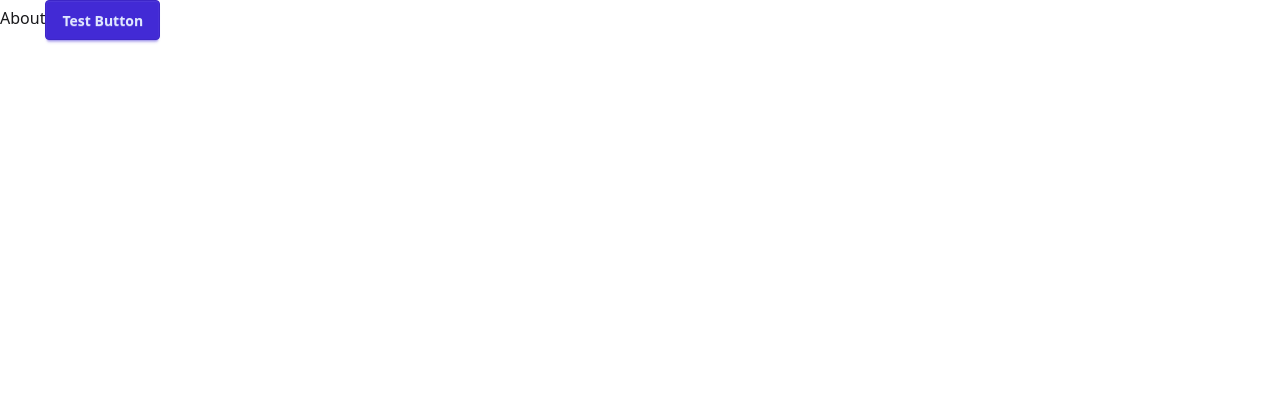
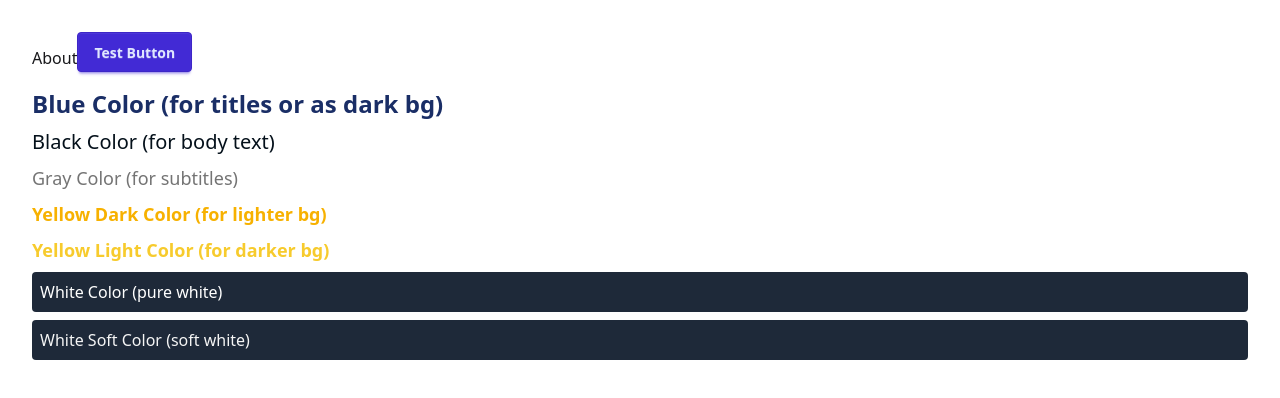
Before and after one commit to arq-developers/web-landing, a Next.js app: page / in a window 1280 px wide. Shown: the top 398 px of the page. Built offline with nearby package versions, Linux system fonts and the light colour scheme.

Commit message:
config(ARQ-4): add tailwind css v4 with custom colors

```diff
--- a/src/app/globals.css
+++ b/src/app/globals.css
@@ -1,2 +1,14 @@
 @import "tailwindcss";
-@plugin "daisyui";
+@plugin "daisyui" {
+    themes: light --default;
+}
+
+@theme {
+    --color-blue: #1a2e66; /* for titles or as dark bg*/
+    --color-black: #04101a; /* for body text */
+    --color-gray: #747474; /* for subtitles */
+    --color-yellow-dark: #f7b100; /* for lighter bg */
+    --color-yellow-light: #f7cb2d; /* for darker bg */
+    --color-white: #ffffff; /* pure white */
+    --color-white-soft: #f5f5f5; /* soft white */
+}
--- a/src/app/page.tsx
+++ b/src/app/page.tsx
@@ -3,9 +3,30 @@ import React from "react";
 
 export default function Home() {
 	return (
-		<div>
-						<Link href="/about">About</Link>
+		<div className="p-8 space-y-4">
+			<Link href="/about">About</Link>
 			<button className="btn btn-primary">Test Button</button>
+
+			{/* Color showcase */}
+			<div className="space-y-2">
+				<p className="text-blue text-2xl font-bold">
+					Blue Color (for titles or as dark bg)
+				</p>
+				<p className="text-black text-xl">Black Color (for body text)</p>
+				<p className="text-gray text-lg">Gray Color (for subtitles)</p>
+				<p className="text-yellow-dark text-lg font-semibold">
+					Yellow Dark Color (for lighter bg)
+				</p>
+				<p className="text-yellow-light text-lg font-semibold">
+					Yellow Light Color (for darker bg)
+				</p>
+				<p className="text-white bg-gray-800 p-2 rounded">
+					White Color (pure white)
+				</p>
+				<p className="text-white-soft bg-gray-800 p-2 rounded">
+					White Soft Color (soft white)
+				</p>
+			</div>
 		</div>
 	);
 }
```
Also changed, not shown: 1 other file (tests, documents, lock files or other folders).
